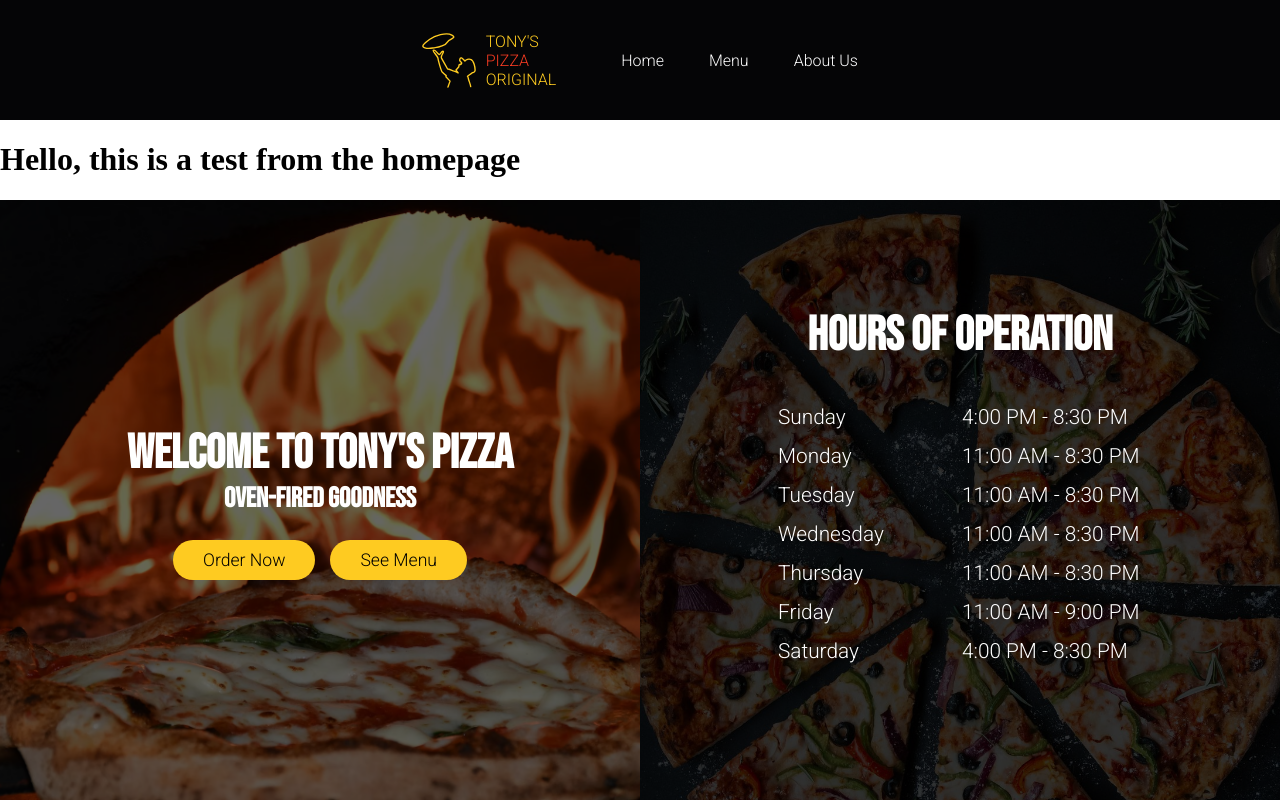
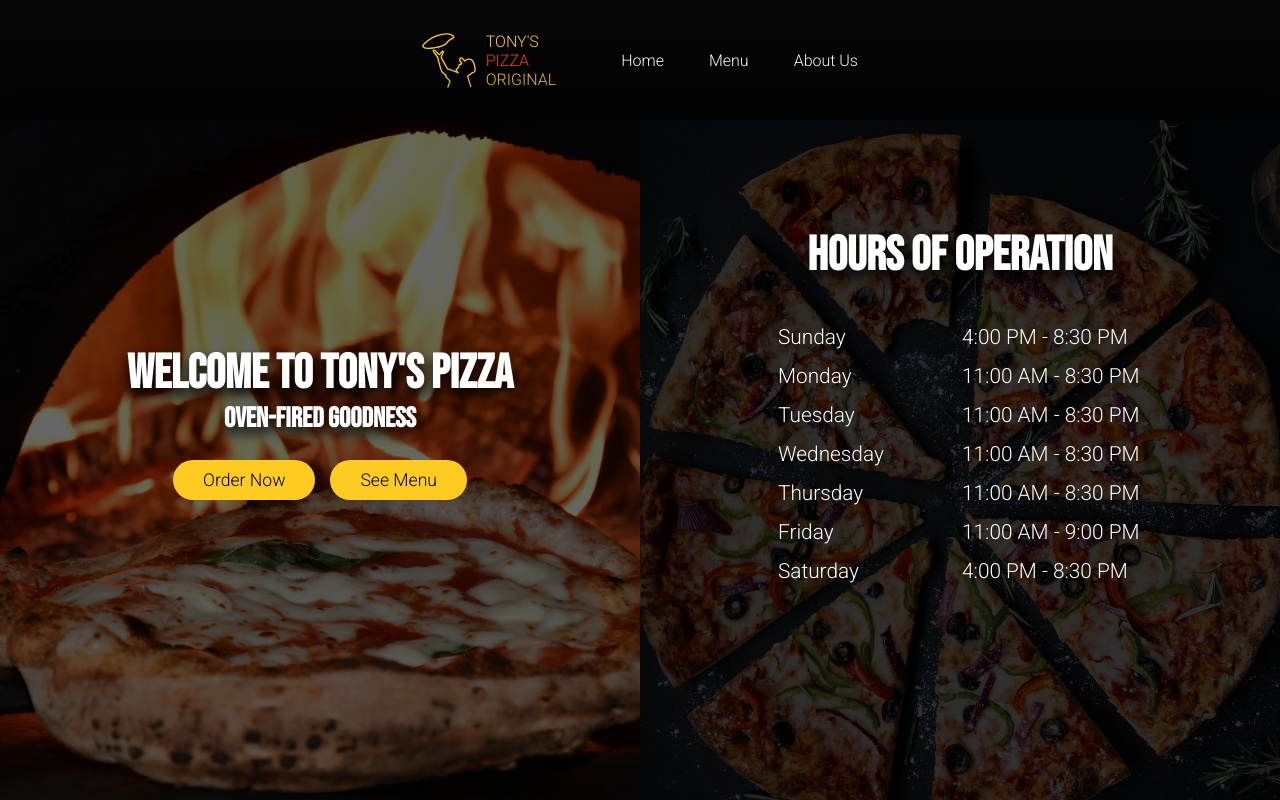
Before and after one commit to coderdonny/Restaurant-Page, a website built with webpack: page dist/index.html in a window 1280 px wide. Both pictures are taken after a click on the item "Home". Shown: the top 800 px of the page. Built offline with nearby package versions, Linux system fonts and the light colour scheme.

Commit message:
Add home content to homepage module

```diff
--- a/src/home.js
+++ b/src/home.js
@@ -1,9 +1,90 @@
 export default function homePage() {
 	console.log('homepage module test');
 
-	const h1 = document.createElement('h1');
+	const home = document.createElement('div');
 
-	h1.textContent = 'Hello, this is a test from the homepage';
+	home.innerHTML = `
+    <div class="hero">
 
-	return h1;
+        <div class="image-container">
+            <img src="./images/oven-fired-pizza.avif" alt="" srcset="">
+            <div class="content">
+                <h1>Welcome to Tony's Pizza</h1>
+                <h3>oven-fired goodness</h3>
+                <div class="button-wrapper">
+                    <button>Order Now</button>
+                    <button>See Menu</button>
+                </div>
+            </div>
+        </div>
+        <div class="image-container">
+            <img src="./images/fancy-pizza.jpeg" alt="" srcset="">
+            <div class="hours-of-operation">
+                <h1>Hours of Operation</h1>
+                <table id="tablehours">
+                    <tr>
+                        <td>Sunday</td>
+                        <td>4:00 PM - 8:30 PM</td>
+                    </tr>
+                    <tr>
+                        <td>Monday</td>
+                        <td>11:00 AM - 8:30 PM</td>
+                    </tr>
+                    <tr>
+                        <td>Tuesday</td>
+                        <td>11:00 AM - 8:30 PM</td>
+                    </tr>
+                    <tr>
+                        <td>Wednesday</td>
+                        <td>11:00 AM - 8:30 PM</td>
+                    </tr>
+                    <tr>
+                        <td>Thursday</td>
+                        <td>11:00 AM - 8:30 PM</td>
+                    </tr>
+                    <tr>
+                        <td>Friday</td>
+                        <td>11:00 AM - 9:00 PM</td>
+                    </tr>
+                    <tr>
+                        <td>Saturday</td>
+                        <td>4:00 PM - 8:30 PM</td>
+                    </tr>
+                </table>
+                <p>Please Call <span class="phone-number">(905) 891-8181</span> For Pick Up and Delivery Orders</p>
+            </div>
+        </div>
+
+    </div>
+
+    <div class="weekend-specials">
+        <h1>Weekend Specials</h1>
+        <div class="specials-wrapper">
+            <div class="special-card">
+                <img src="./images/special-1.webp" alt="" srcset="">
+                <h4>2 Medium Pizzas, 4 Toppings, 10 Wings</h4>
+                <h5>$31.95 CAD</h5>
+            </div>
+            <div class="special-card">
+                <img src="./images/special-2.webp" alt="" srcset="">
+                <h4>2 Large Pizzas, 4 Toppings, 20 Wings</h4>
+                <h5>$43.95 CAD</h5>
+            </div>
+            <div class="special-card">
+                <img src="./images/special-3.webp" alt="" srcset="">
+                <h4>2 Extra Large Pizzas, 4 Toppings, 40 Wings</h4>
+                <h5>$64.95 CAD</h5>
+            </div>
+
+        </div>
+        <button>See full Menu</button>
+    </div>
+
+    <footer>
+        <p>Copyright © 2022 Daniel Karpierz</p>
+    </footer>
+
+    `;
+
+	return home;
 }
--- a/src/index.js
+++ b/src/index.js
@@ -10,10 +10,6 @@
 
 content.appendChild(renderNavBar());
 
-function buttonClicked() {
-	console.log('Button clicked');
-}
-
 window.onload = function () {
 	const home = document.querySelector('.home');
 	home.addEventListener(
```
Also changed, not shown: dist/index.html, dist/main.js, dist/style.css.
